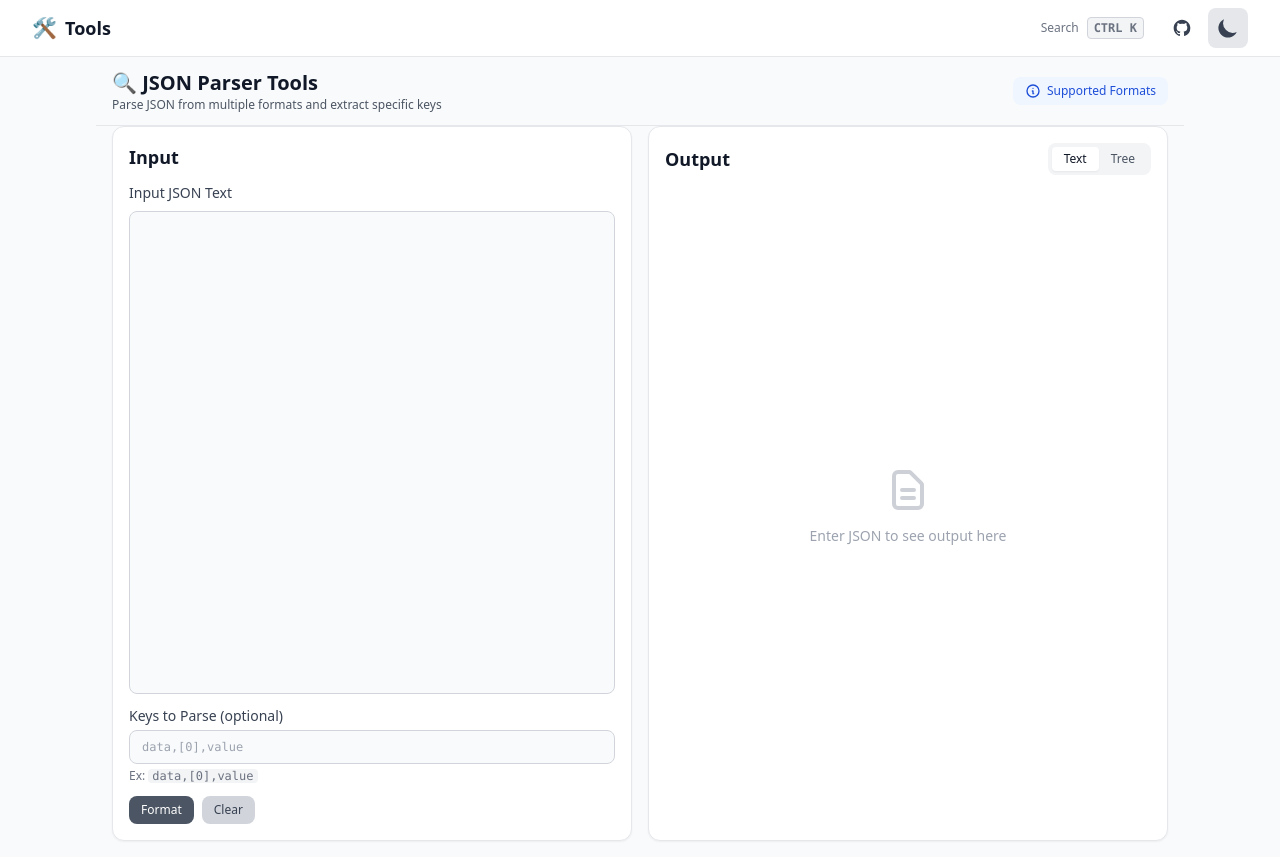
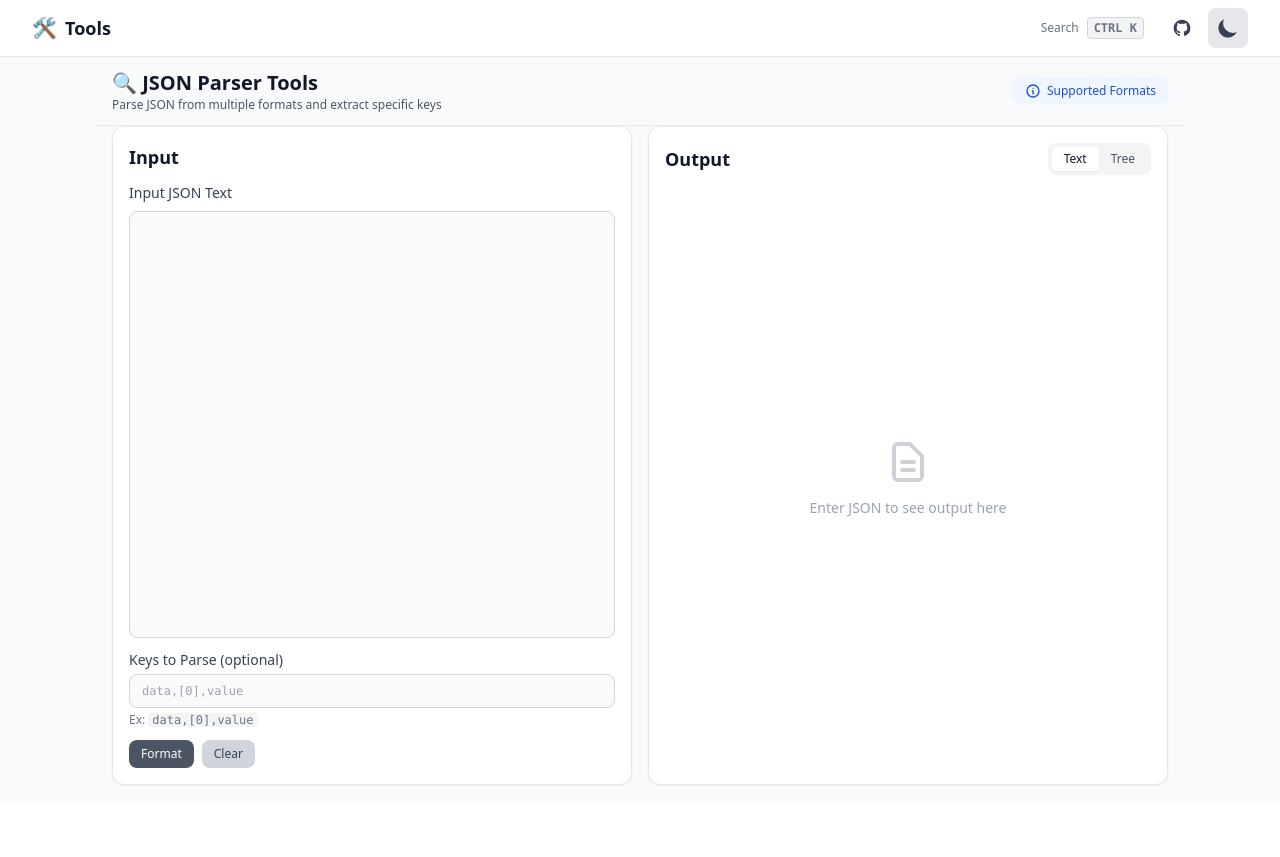
Before and after one commit to yogasw/tools, a SvelteKit app: page /json-parser in a window 1280 px wide. After the commit the page ends 801 px from the top, so only its background shows below. Built offline with nearby package versions, Linux system fonts and the light colour scheme.

Commit message:
Wrap JsonParser component in a div with main-content-height class for consistent layout; update app.css for header height utility

```diff
--- a/src/app.css
+++ b/src/app.css
@@ -7,3 +7,13 @@
     @apply bg-white dark:bg-gray-900 text-gray-900 dark:text-gray-100 transition-colors duration-200;
   }
 }
+
+@layer utilities {
+  .main-content-height {
+    height: calc(100vh - var(--header-height, 3.5rem));
+  }
+
+  :root {
+    --header-height: 3.5rem;
+  }
+}
--- a/src/lib/tools/JsonParser.svelte
+++ b/src/lib/tools/JsonParser.svelte
@@ -173,7 +173,7 @@
   }
 </script>
 
-<div class="h-screen flex flex-col overflow-hidden">
+<div class="h-full flex flex-col overflow-hidden">
   <!-- Header -->
   <div class="flex-shrink-0 border-b border-gray-200 dark:border-gray-800">
     <div class="flex items-center justify-between px-4 py-3">
--- a/src/routes/json-parser/+page.svelte
+++ b/src/routes/json-parser/+page.svelte
@@ -14,4 +14,6 @@
   <meta name="keywords" content="json parser, json tool, parse json, python json, ruby json, json formatter, json viewer" />
 </svelte:head>
 
-<JsonParser />
+<div class="main-content-height overflow-hidden">
+  <JsonParser />
+</div>
```
